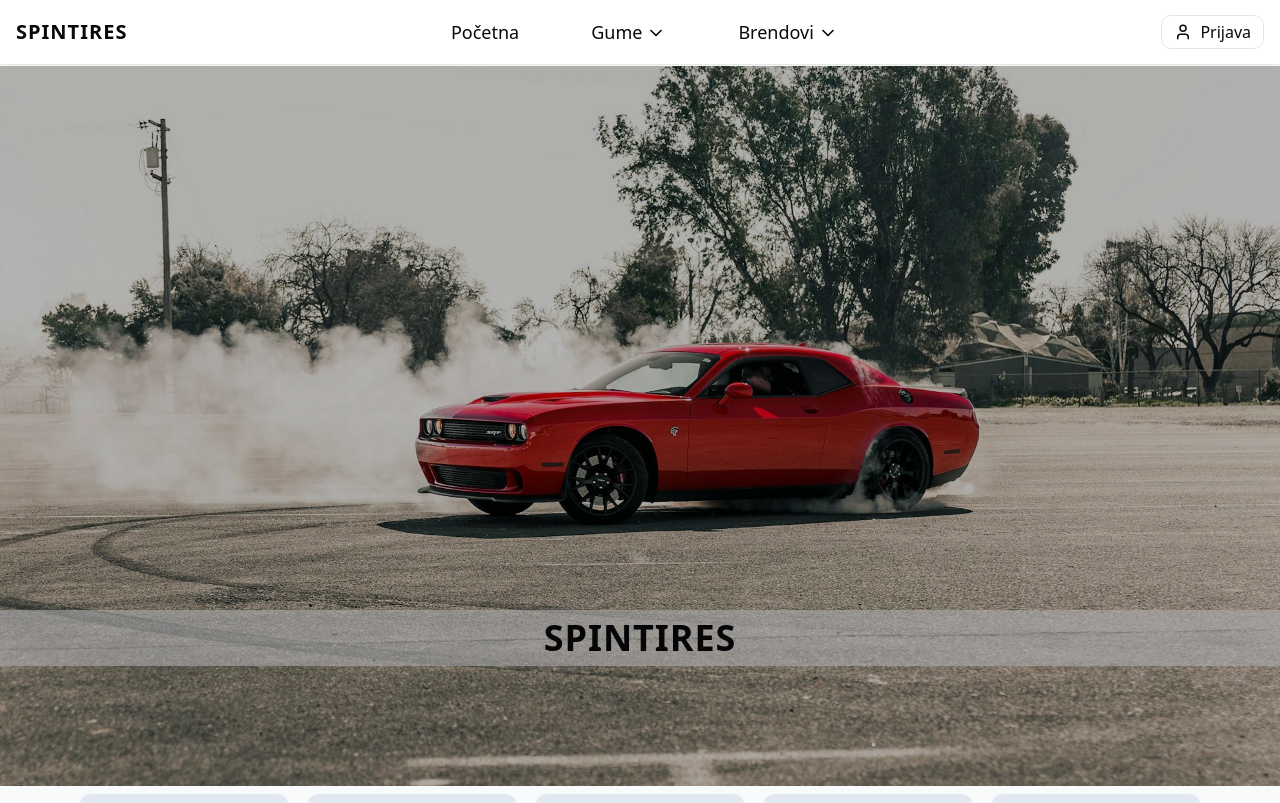
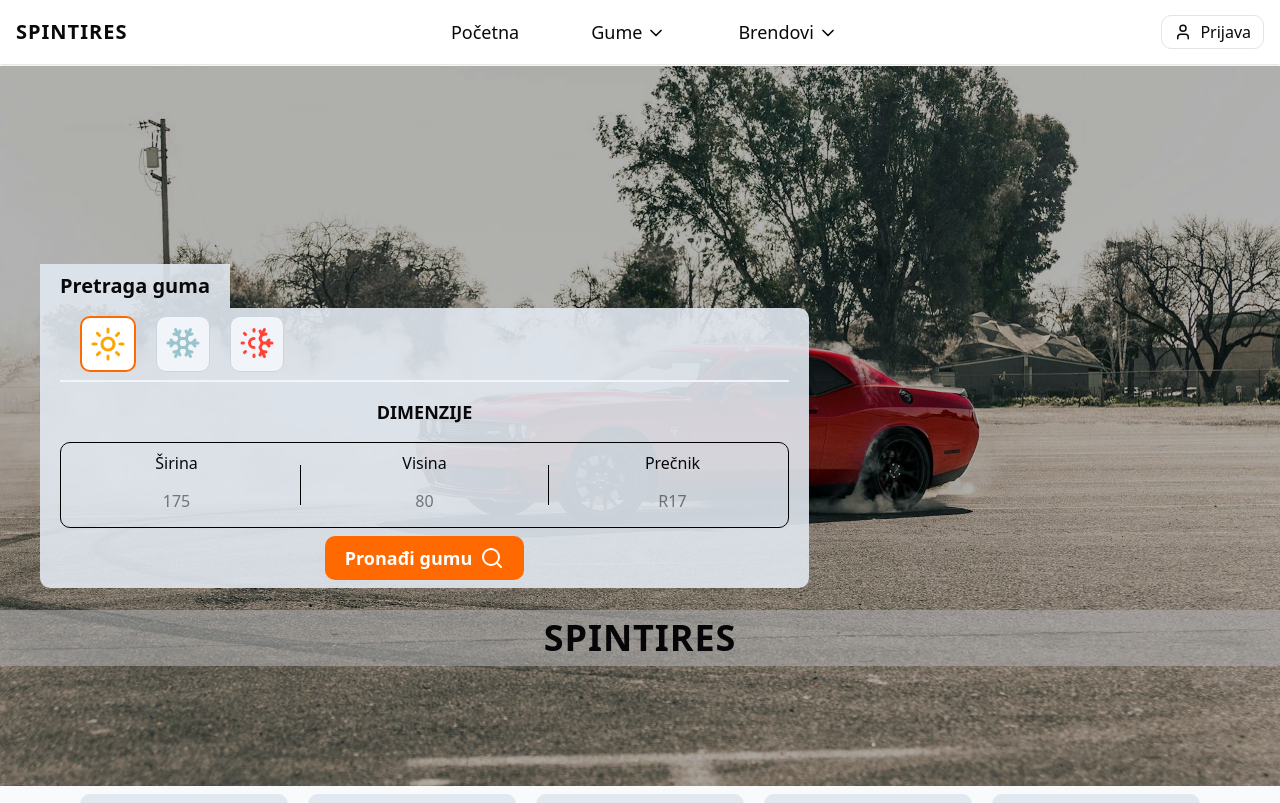
Before and after one commit to minzhoudu/spin-tires-frontend, a Next.js app: page / in a window 1280 px wide. Shown: the top 803 px of the page. Built offline with nearby package versions, Linux system fonts and the light colour scheme.

Commit message:
Ticket#9/ FE: Tire picker

```diff
--- a/modules/features/home-page/components/banner/Banner.tsx
+++ b/modules/features/home-page/components/banner/Banner.tsx
@@ -1,4 +1,5 @@
 import Image from "next/image";
+import { TirePicker } from "../tire-picker/TirePicker";
 
 export const Banner = () => {
     return (
@@ -20,6 +21,12 @@ export const Banner = () => {
             </div>
 
             <div className="absolute top-0 right-0 bottom-0 left-0 bg-black/30" />
+
+            <TirePicker
+                className="absolute left-10 hidden gap-0 md:flex"
+                backgroundColor="bg-slate-200/90"
+                bodyClasses="rounded-b-lg rounded-r-lg"
+            />
         </div>
     );
 };
--- a/modules/features/home-page/components/tire-picker/TirePicker.tsx
+++ b/modules/features/home-page/components/tire-picker/TirePicker.tsx
@@ -29,8 +29,8 @@ export const TirePicker = ({
                 Pretraga guma
             </h3>
 
-            <div className={cn("w-[500px] py-2", bodyClasses, backgroundColor)}>
-                <div className="flex justify-center gap-5 px-5">
+            <div className={cn("px-5 py-2", bodyClasses, backgroundColor)}>
+                <div className="flex justify-center gap-5 px-5 md:justify-normal">
                     <TireType
                         type="summer"
                         isSelected={selectedTireType === "summer"}
--- a/modules/features/home-page/components/tire-picker/TireType.tsx
+++ b/modules/features/home-page/components/tire-picker/TireType.tsx
@@ -19,11 +19,13 @@ export const TireType = ({
     return (
         <div
             className={cn(
-                "cursor-pointer rounded-lg border border-slate-200 bg-white p-2",
+                "cursor-pointer rounded-lg border border-slate-300 bg-slate-100 p-2",
                 isSelected && "border-2",
-                isSelected && type === "summer" && "border-orange-500",
-                isSelected && type === "winter" && "border-blue-500",
-                isSelected && type === "all-season" && "border-red-500",
+                isSelected && type === "summer" && "border-orange-500 bg-white",
+                isSelected && type === "winter" && "border-blue-500 bg-white",
+                isSelected &&
+                    type === "all-season" &&
+                    "border-red-500 bg-white",
             )}
             onClick={() => onSelect(type)}
         >
```
